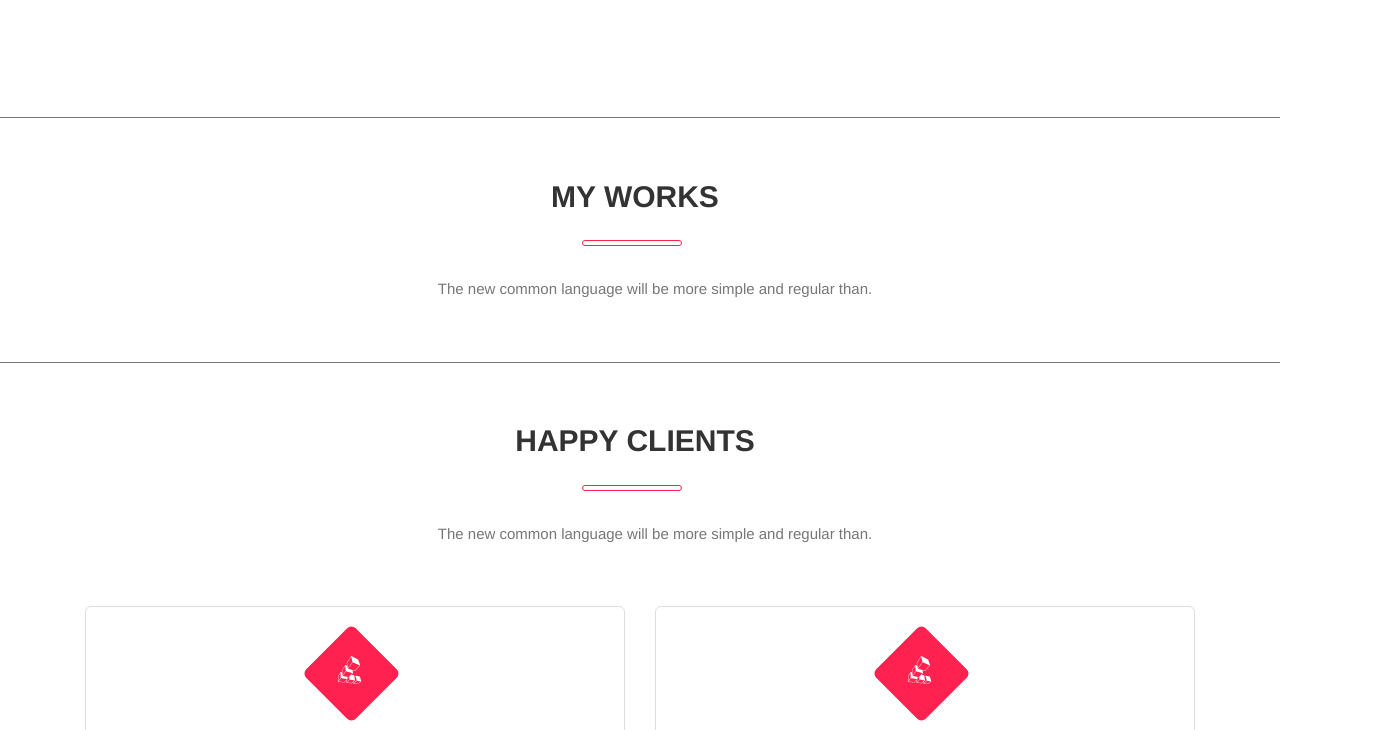
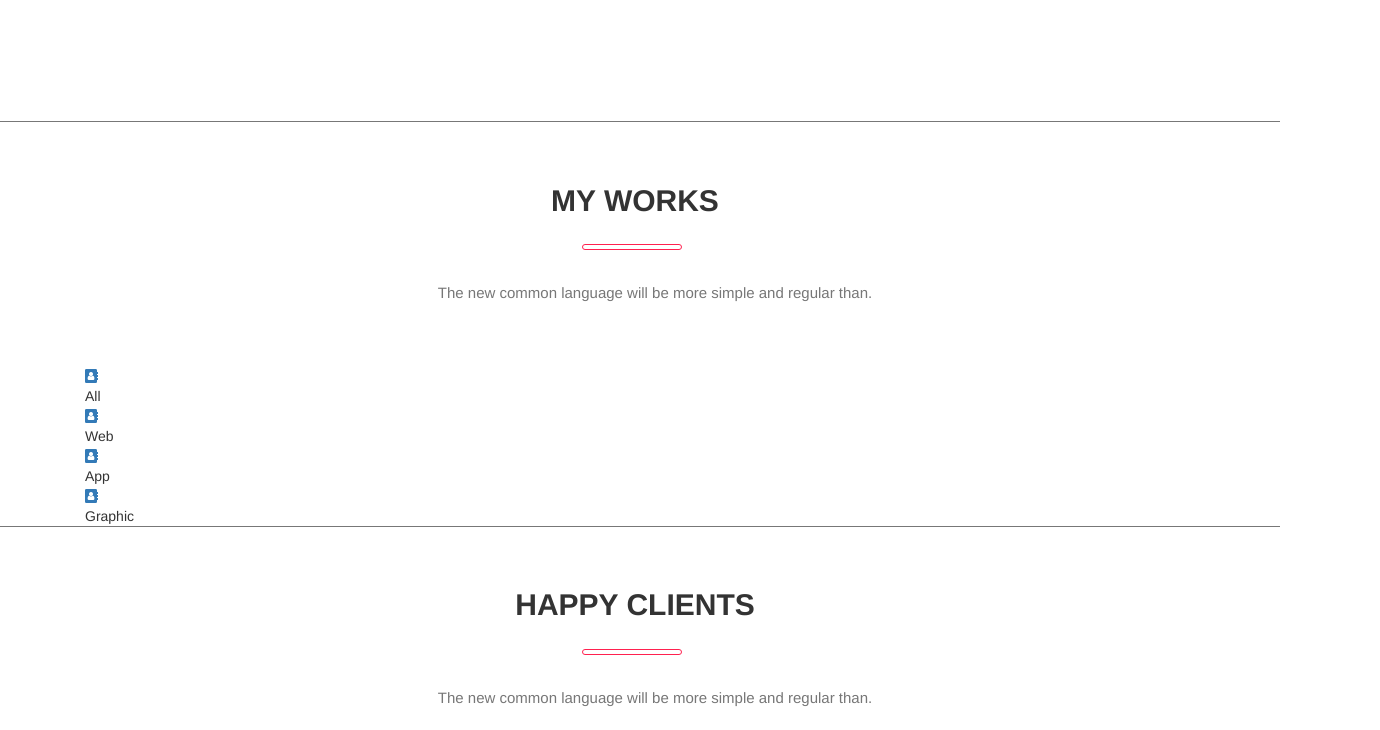
Before and after one commit to XumarN/final, a plain HTML site: page index.html in a window 1280 px wide. Shown: the part 2070-2800 px from the top of the page, 1380 px wide, since content can reach past the window. Drawn offline with nearby package versions, Linux system fonts and the light colour scheme.

Commit message:
Update index.html

```diff
--- a/index.html
+++ b/index.html
@@ -5,6 +5,7 @@
 	<meta charset="utf-8">
 	<meta name="viewport" content="width=device-width, initial-scale=1">
 	<title>final exam</title>
+	   <script src="https://cdnjs.cloudflare.com/ajax/libs/typed.js/2.0.8/typed.min.js"></script>
 	<link rel="stylesheet" href="https://maxcdn.bootstrapcdn.com/bootstrap/3.4.1/css/bootstrap.min.css">
 	<script src="https://ajax.googleapis.com/ajax/libs/jquery/3.6.1/jquery.min.js"></script>
 	<script src="https://maxcdn.bootstrapcdn.com/bootstrap/3.4.1/js/bootstrap.min.js"></script>
@@ -49,17 +50,17 @@
 						</div>
 					</nav>
 					<div class="container">
-						<!-- <div class="row">
-							<div class=" col-xs-12 col-sm-12 col-lg-12  col-md-12">
-								<div class="typejs">Developer</div>
-								<span class="typed-curcor">|</span>
-								<h2>Mr. Michael Jackson</h2>
-								<div class="clearfix"></div>
-								<a href="#about" class="icon-btn smooth_scroll">
-									<i class="fa fa-angle-double-down"></i>
-								</a>
+						<div class="row">
+							<div class="col-xs-12 col-sm-12 col-lg-12 col-md-12 ">
+								<div class="developer">
+									 <div>
+   										 <h1 class="h"> <span id="typed"> </span></h1>
+
+  									</div>
+								</div>
 							</div>
-						</div> -->
+						</div>
+
 					</div>
 
 				</div>
@@ -216,9 +217,34 @@
 										<div class="the1">The new common language will be more simple and regular than.
 										</div>
 									</div>
-
-
-
+								</div>
+							</div>
+							<div class="col-xs-12 col-sm-12 col-lg-12 col-md-12">
+								<div class="ll">
+									<div class="menu1">
+										<div class="iconnn">
+											<a href="#"><i class="fa fa-address-book b" aria-hidden="true"></i></i></a>
+										</div>
+										<div class="textt">All</div>
+									</div>
+									<div class="menu2">
+										<div class="iconnn">
+											<a href="#"><i class="fa fa-address-book b" aria-hidden="true"></i></a>
+										</div>
+										<div class="textt">Web</div>
+									</div>
+									<div class="menu3">
+										<div class="iconnn">
+											<a href="#"><i class="fa fa-address-book b" aria-hidden="true"></i></a>
+										</div>
+										<div class="textt">App</div>
+									</div>
+									<div class="menu4">
+										<div class="iconnn">
+											<a href="#"><i class="fa fa-address-book b" aria-hidden="true"></i></a>
+										</div>
+										<div class="textt">Graphic</div>
+									</div>
 								</div>
 							</div>
 
@@ -416,6 +442,13 @@
 
 
 
+
+
+
+
+
+
+
 </body>
 
 </html>
```
